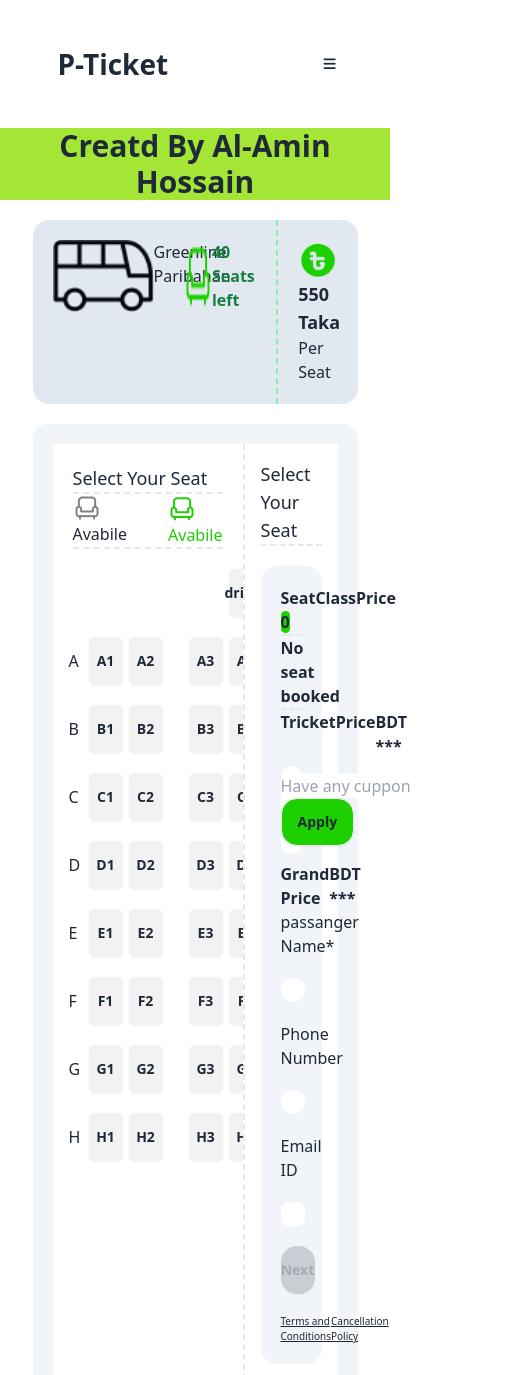
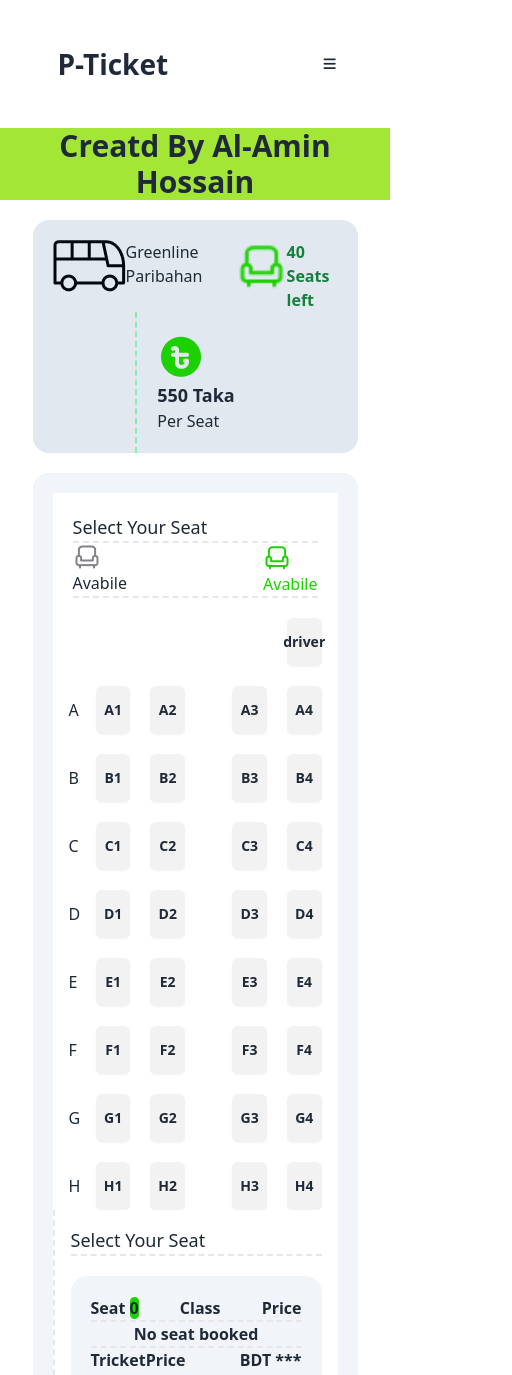
Before and after one commit to alamin20cse/B9A5-BusTricket, a plain HTML site: page index.html in a window 390 px wide. Shown: the top 1375 px of the page, 512 px wide, since content can reach past the window. Drawn offline with nearby package versions, Linux system fonts and the light colour scheme.

Commit message:
responsive

```diff
--- a/index.html
+++ b/index.html
@@ -127,7 +127,7 @@
 
     <!-- befor of seat section -->
      <section   class="w-10/12 bg-slate-200 mx-auto rounded-2xl my-5">
-        <div class="grid grid-cols-4">
+        <div class="grid lg:grid-cols-4 grid-cols-1 ">
             <!-- left -->
             <div class="col-span-3  p-5">
 
@@ -149,7 +149,7 @@
                </div>
 
             </div>
-            <div class="col-span-1 p-5 border-green-300 border-l-2 border-dashed">
+            <div class="col-span-1 p-5 border-green-300 border-l-2 border-dashed mx-auto">
                 <img src="images/fare.png" alt="">
                <h1 class="text-lg font-extrabold">550 Taka </h1>
                <p>Per Seat</p>
@@ -170,7 +170,7 @@
      <section  class="w-10/12 bg-slate-200 mx-auto rounded-2xl">
 
         <!-- main-div -->
-         <div class="grid grid-cols-3 mx-auto  rounded-2xl bg-slate-100 p-5">
+         <div class="grid lg:grid-cols-3 grid-cols-1 mx-auto  rounded-2xl bg-slate-100 p-5">
             <div class="col-span-2 bg-[#FFFFFF]">
 
 
```
